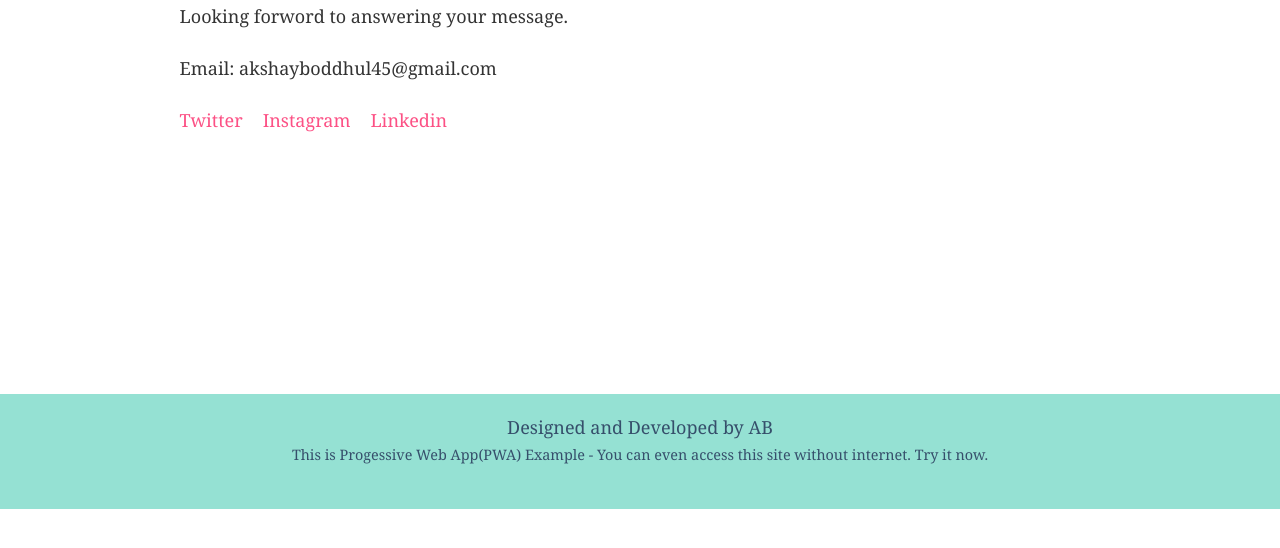
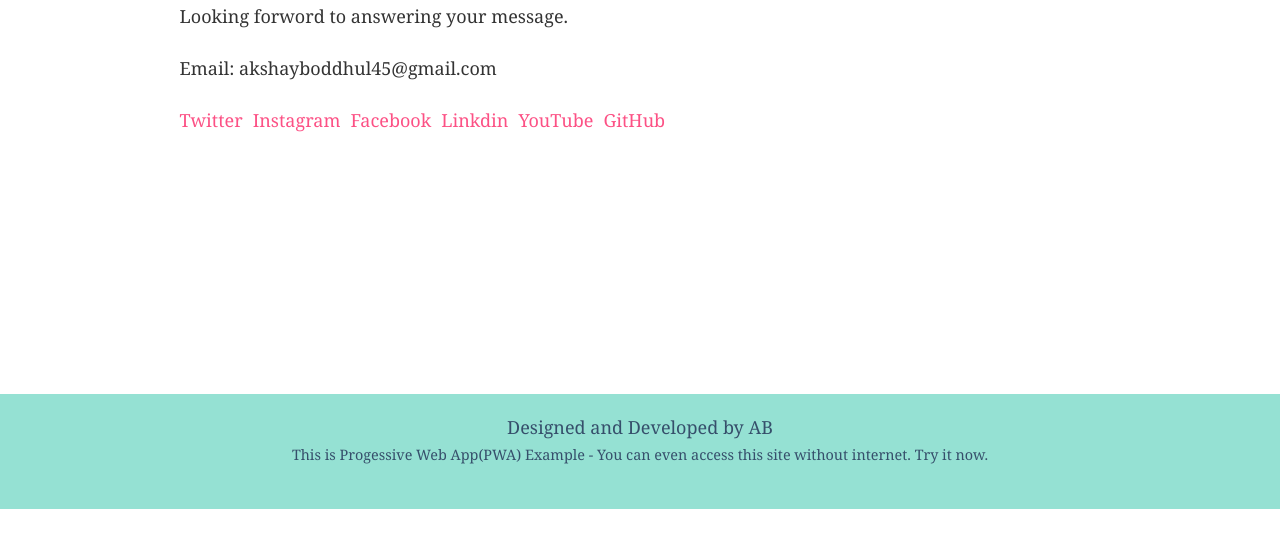
Before and after one commit to akshayboddhul/portfolio-gatsby, a Gatsby site: page /contact in a window 1280 px wide. Shown: the part 240-788 px from the top of the page. Built offline with nearby package versions, Linux system fonts and the light colour scheme; Gatsby itself is replaced by a stand-in of ours.

Commit message:
Changes made in contact page

```diff
--- a/src/pages/blog.js
+++ b/src/pages/blog.js
@@ -10,7 +10,7 @@ const BlogPage = () => (
       <p>
         <h2>WebAssembly: A Foundation for a Higher Performance Web</h2>
         <h4>Check out this episode of Software Engineering Daily: </h4>
-        <Link to="https://softwareengineeringdaily.com/2018/10/01/webassembly-a-foundation-for-a-higher-performance-web/">
+        <Link to="/https://softwareengineeringdaily.com/2018/10/01/webassembly-a-foundation-for-a-higher-performance-web/">
           Click here to read more
         </Link>
       </p>
--- a/src/pages/contact.js
+++ b/src/pages/contact.js
@@ -1,6 +1,5 @@
 import React from 'react'
 import Layout from '../components/layout'
-import { Link } from 'gatsby'
 
 const ContactPage = () => (
   <Layout>
@@ -11,24 +10,37 @@ const ContactPage = () => (
     <div>
       <p>Email: akshayboddhul45@gmail.com</p>
       <p>
-        <Link
-          to="https://twitter.com/akshay_boddhul"
-          target="_blank"
-          style={{ paddingRight: '20px' }}
+        <a
+          href="https://twitter.com/akshay_boddhul"
+          style={{ paddingRight: 10 }}
         >
           Twitter
-        </Link>
-        <Link
-          to="https://www.instagram.com/a_boddhul/"
-          target="_blank"
-          style={{ paddingRight: '20px' }}
+        </a>
+
+        <a
+          href="https://www.instagram.com/a_boddhul/"
+          style={{ paddingRight: 10 }}
         >
           Instagram
-        </Link>
-
-        <Link to="#" target="_blank" style={{ paddingRight: '20px' }}>
-          Linkedin
-        </Link>
+        </a>
+        <a
+          href="https://www.facebook.com/akshayboddhul"
+          style={{ paddingRight: 10 }}
+        >
+          Facebook
+        </a>
+        <a href="https://in.linkedin.com/" style={{ paddingRight: 10 }}>
+          Linkdin
+        </a>
+        <a
+          href="https://www.youtube.com/channel/UCgOjhhOFKxY7Wxf7hGwdD2w"
+          style={{ paddingRight: 10 }}
+        >
+          YouTube
+        </a>
+        <a href="https://github.com/akshayboddhul" style={{ paddingRight: 10 }}>
+          GitHub
+        </a>
       </p>
       <br />
       <br />
```
